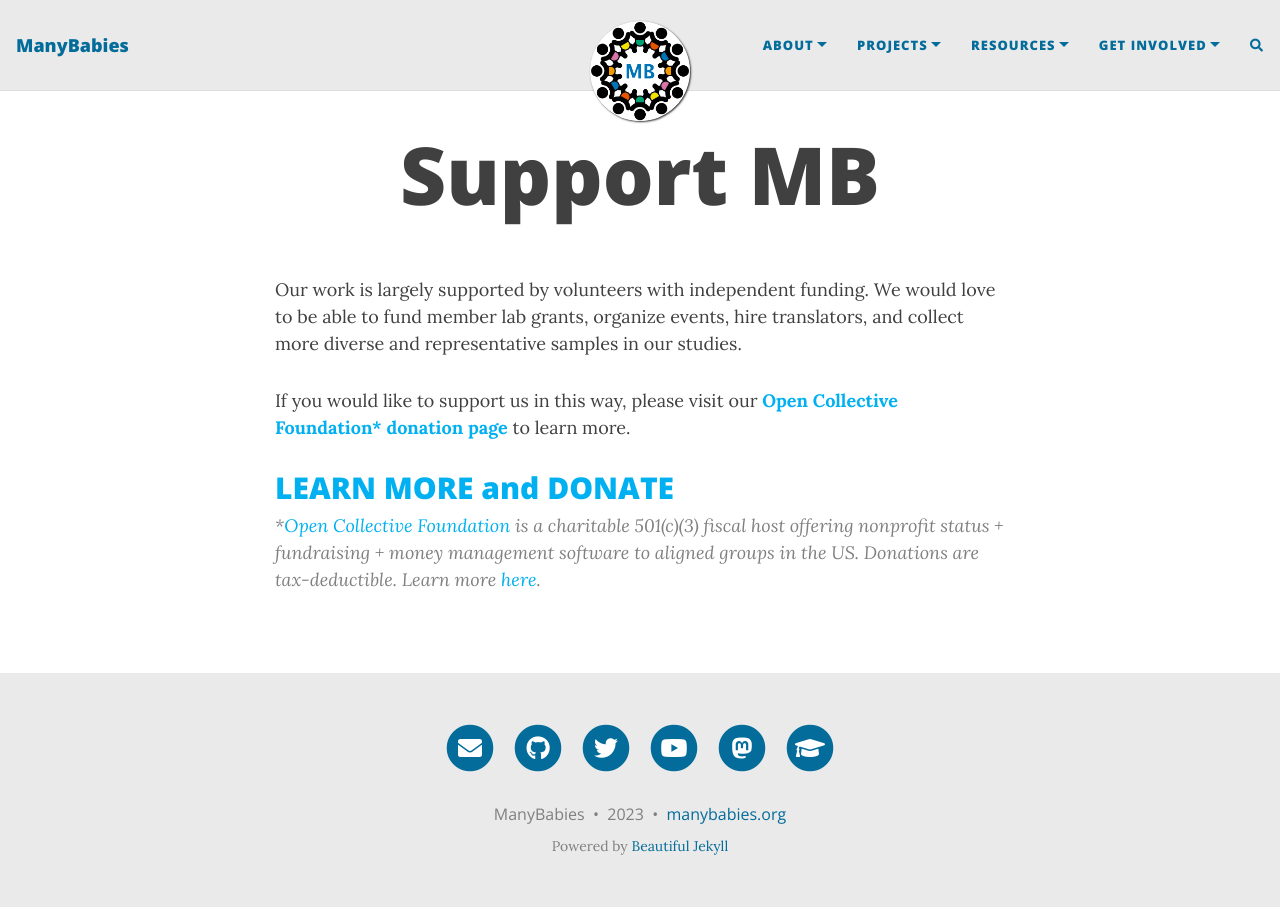
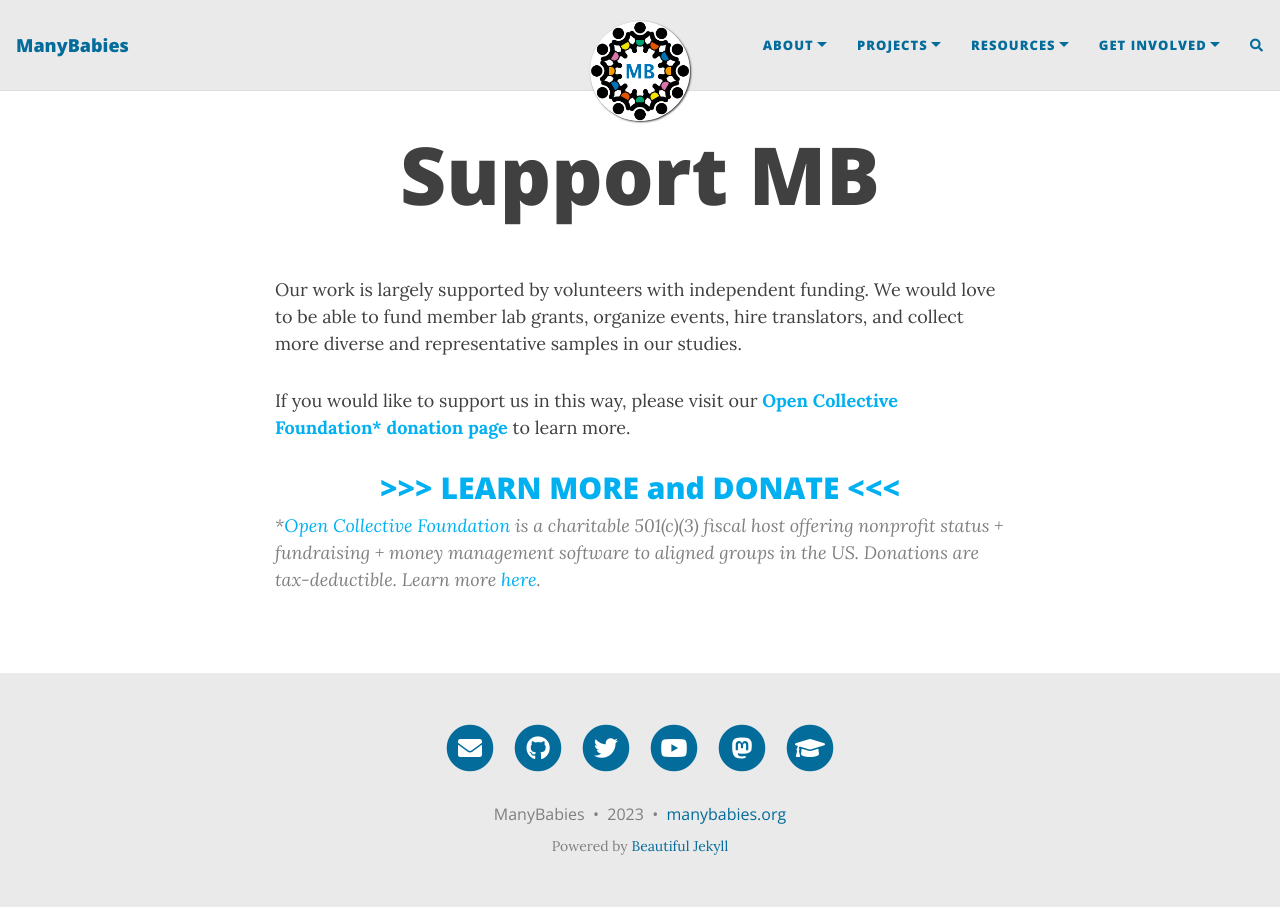
Before and after one commit to manybabies/manybabies.github.io, a Jekyll site: the page built from support.md, in a window 1280 px wide. Built offline with Jekyll 4.4.1, drawn with Linux system fonts in a browser that asks for light colours; nearby versions of some CDN libraries; comment, search, counter and statistics services are not loaded.

Commit message:
Update support.md

```diff
--- a/support.md
+++ b/support.md
@@ -9,7 +9,7 @@ Our work is largely supported by volunteers with independent funding. We would l
 If you would like to support us in this way, please visit our
 <b><a href="https://opencollective.com/manybabies" target="_blank">Open Collective Foundation\* donation page</a></b> to learn more.
 
-<h2><a href="https://opencollective.com/manybabies" target="_blank">LEARN MORE and DONATE</a></h2>
+<h2 align="center"><a href="https://opencollective.com/manybabies" target="_blank"> >>> LEARN MORE and DONATE <<< </a></h2>
 
 
 
```
